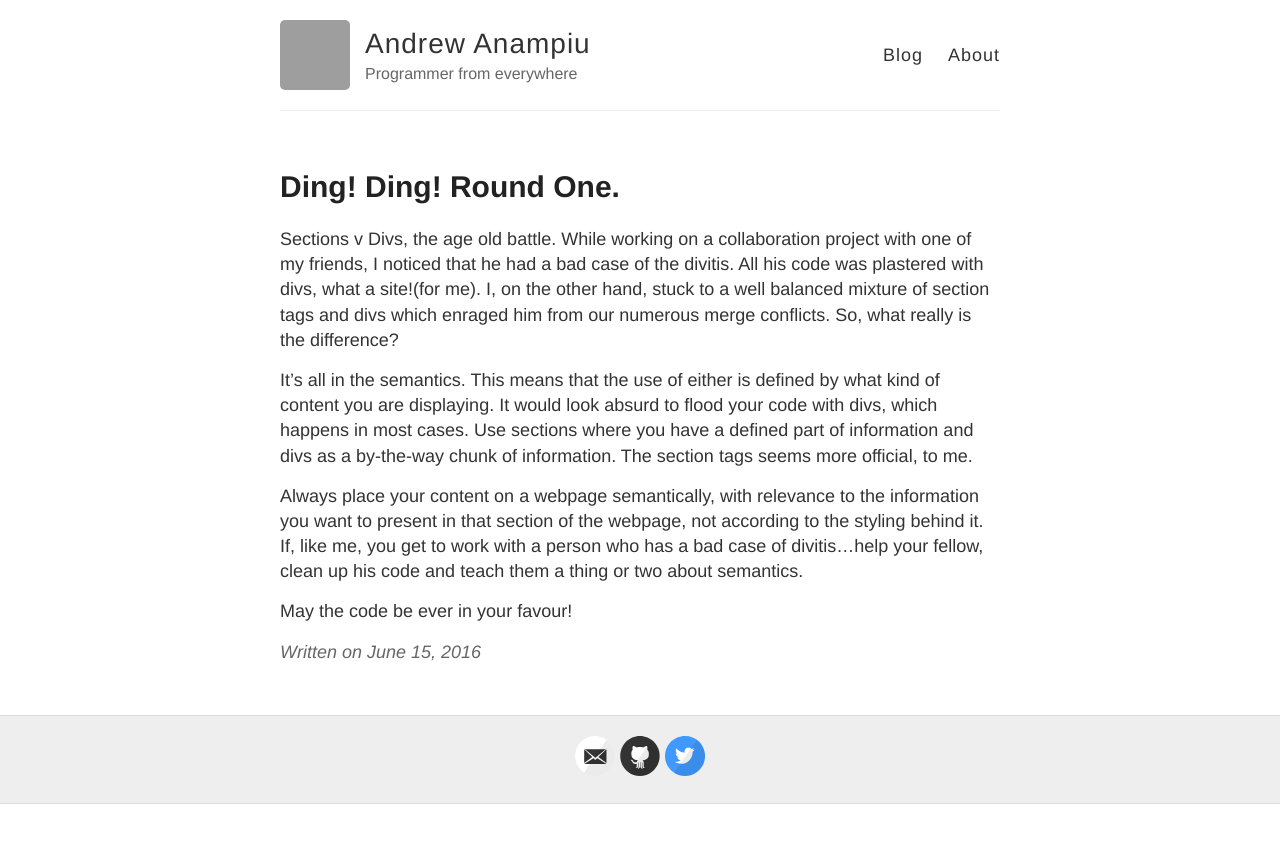
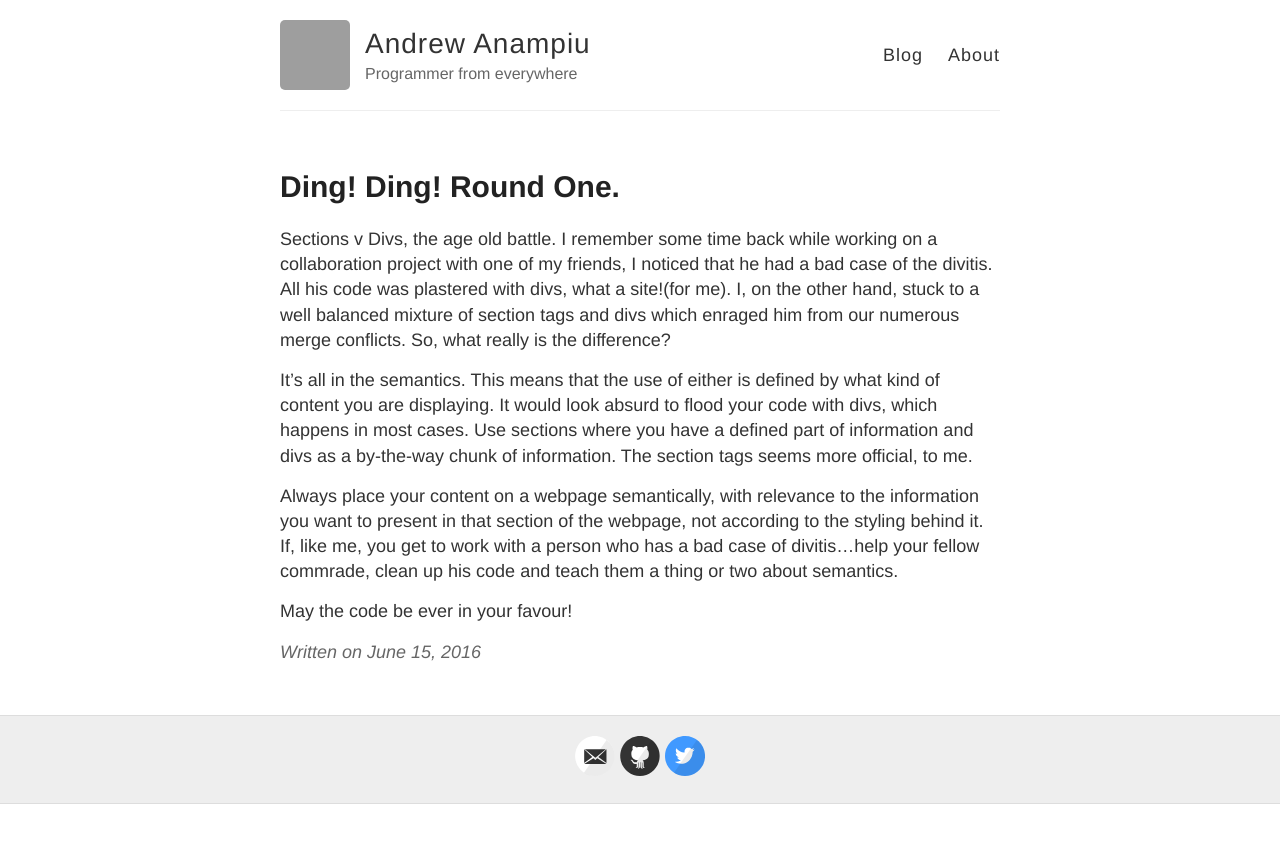
Before and after one commit to kelvinkipsang/blog, a Jekyll site: the page built from _posts/2016-6-15-divs.md, in a window 1280 px wide. Shown: the top 843 px of the page. Built offline with Jekyll 4.4.1, drawn with Linux system fonts in a browser that asks for light colours; comment, search, counter and statistics services are not loaded; grey boxes are pictures that could not be loaded.

Commit message:
proofread

```diff
--- a/_posts/2016-6-15-divs.md
+++ b/_posts/2016-6-15-divs.md
@@ -3,10 +3,10 @@ layout: post
 title: Ding! Ding! Round One.
 ---
 
-Sections v Divs, the age old battle. While working on a collaboration project with one of my friends, I noticed that he had a bad case of the divitis. All his code was plastered with divs, what a site!(for me). I, on the other hand, stuck to a well balanced mixture of section tags and divs which enraged him from our numerous merge conflicts. So, what really is the difference?
+Sections v Divs, the age old battle. I remember some time back while working on a collaboration project with one of my friends, I noticed that he had a bad case of the divitis. All his code was plastered with divs, what a site!(for me). I, on the other hand, stuck to a well balanced mixture of section tags and divs which enraged him from our numerous merge conflicts. So, what really is the difference?
 
 It's all in the semantics. This means that the use of either is defined by what kind of content you are displaying. It would look absurd to flood your code with divs, which happens in most cases. Use sections where you have a defined part of information and divs as a by-the-way chunk of information. The section tags seems more official, to me.
 
-Always place your content on a webpage semantically, with relevance to the information you want to present in that section of the webpage, not according to the styling behind it. If, like me, you get to work with a person who has a bad case of divitis...help your fellow, clean up his code and teach them a thing or two about semantics.
+Always place your content on a webpage semantically, with relevance to the information you want to present in that section of the webpage, not according to the styling behind it. If, like me, you get to work with a person who has a bad case of divitis...help your fellow commrade, clean up his code and teach them a thing or two about semantics.
 
 May the code be ever in your favour!
```
